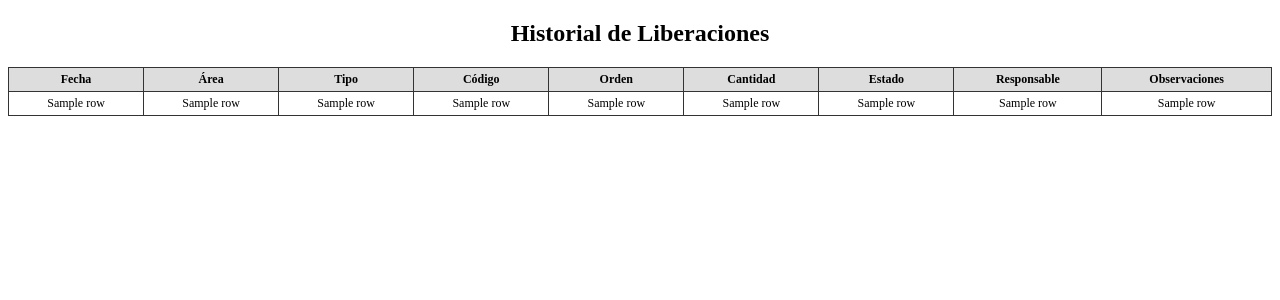
After one commit to 3dg4r-thor/liberaciones_app, a Flask app: template templates/historial_pdf.html in a window 1280 px wide. The commit adds this page. Shown: the top 300 px of the page. Run offline with Flask 3, Linux system fonts and the light colour scheme; the template is opened without the code that fills it: most values are stand-ins (such as "Sample title", 1, 10 or a date in 2020).

Commit message:
agregué exportación a excel y filtros

```diff
--- a/app.py
+++ b/app.py
@@ -87,6 +87,92 @@ def historial():
     conn.close()
 
     return render_template('historial.html', datos=datos)
+@app.route('/exportar_pdf')
+def exportar_pdf():
+    conn = sqlite3.connect('liberaciones.db')
+    cursor = conn.cursor()
 
+    # Filtros
+    fecha = request.args.get('fecha')
+    tipo_producto = request.args.get('tipo_producto')
+    area = request.args.get('area')
+
+    query = "SELECT * FROM liberaciones WHERE 1=1"
+    params = []
+
+    if fecha:
+        query += " AND date(fecha) = ?"
+        params.append(fecha)
+    if tipo_producto:
+        query += " AND tipo_producto = ?"
+        params.append(tipo_producto)
+    if area:
+        query += " AND area = ?"
+        params.append(area)
+
+    cursor.execute(query, params)
+    datos = cursor.fetchall()
+    conn.close()
+
+    # Renderizar plantilla HTML
+    rendered_html = render_template('historial_pdf.html', datos=datos)
+
+    # Convertir HTML a PDF
+    result = BytesIO()
+    pisa_status = pisa.CreatePDF(rendered_html, dest=result)
+
+    if pisa_status.err:
+        return "Error al generar PDF", 500
+
+    result.seek(0)
+    return send_file(result, download_name="historial.pdf", as_attachment=True)
+import pandas as pd
+from flask import send_file
+import io
+
+@app.route('/exportar_excel')
+def exportar_excel():
+    fecha = request.args.get('fecha')
+    tipo_producto = request.args.get('tipo_producto')
+    area = request.args.get('area')
+
+    conn = sqlite3.connect('liberaciones.db')
+    cursor = conn.cursor()
+
+    query = "SELECT * FROM liberaciones WHERE 1=1"
+    params = []
+
+    if fecha:
+        query += " AND date(fecha) = ?"
+        params.append(fecha)
+    if tipo_producto:
+        query += " AND tipo_producto = ?"
+        params.append(tipo_producto)
+    if area:
+        query += " AND area = ?"
+        params.append(area)
+
+    cursor.execute(query, params)
+    rows = cursor.fetchall()
+    conn.close()
+
+    # Crear DataFrame
+    df = pd.DataFrame(rows, columns=[
+        'ID', 'Fecha', 'Área', 'Tipo de Producto', 'Código', 'Orden', 'Cantidad',
+        'Estado', 'Responsable', 'Observaciones'
+    ])
+
+    # Convertir a Excel
+    output = io.BytesIO()
+    with pd.ExcelWriter(output, engine='xlsxwriter') as writer:
+        df.to_excel(writer, index=False, sheet_name='Liberaciones')
+    output.seek(0)
+
+    return send_file(
+        output,
+        download_name='liberaciones.xlsx',
+        as_attachment=True,
+        mimetype='application/vnd.openxmlformats-officedocument.spreadsheetml.sheet'
+    )
 if __name__ == '__main__':
     app.run(host='0.0.0.0', port=5000, debug=True)
--- /dev/null
+++ b/templates/historial_pdf.html
@@ -0,0 +1,58 @@
+<!DOCTYPE html>
+<html>
+<head>
+    <meta charset="utf-8">
+    <title>Historial de Liberaciones</title>
+    <style>
+        table {
+            width: 100%;
+            border-collapse: collapse;
+            font-size: 12px;
+        }
+        th, td {
+            border: 1px solid #333;
+            padding: 4px;
+            text-align: center;
+        }
+        th {
+            background-color: #ddd;
+        }
+        h2 {
+            text-align: center;
+        }
+    </style>
+</head>
+<body>
+    <h2>Historial de Liberaciones</h2>
+    <table>
+        <thead>
+            <tr>
+                <th>Fecha</th>
+                <th>Área</th>
+                <th>Tipo</th>
+                <th>Código</th>
+                <th>Orden</th>
+                <th>Cantidad</th>
+                <th>Estado</th>
+                <th>Responsable</th>
+                <th>Observaciones</th>
+            </tr>
+        </thead>
+        <tbody>
+            {% for row in datos %}
+            <tr>
+                <td>{{ row[1] }}</td>
+                <td>{{ row[2] }}</td>
+                <td>{{ row[3] }}</td>
+                <td>{{ row[4] }}</td>
+                <td>{{ row[5] }}</td>
+                <td>{{ row[6] }}</td>
+                <td>{{ row[7] }}</td>
+                <td>{{ row[8] }}</td>
+                <td>{{ row[9] }}</td>
+            </tr>
+            {% endfor %}
+        </tbody>
+    </table>
+</body>
+</html>
```
Also changed, not shown: templates/historial.html (+9 -2 lines).
